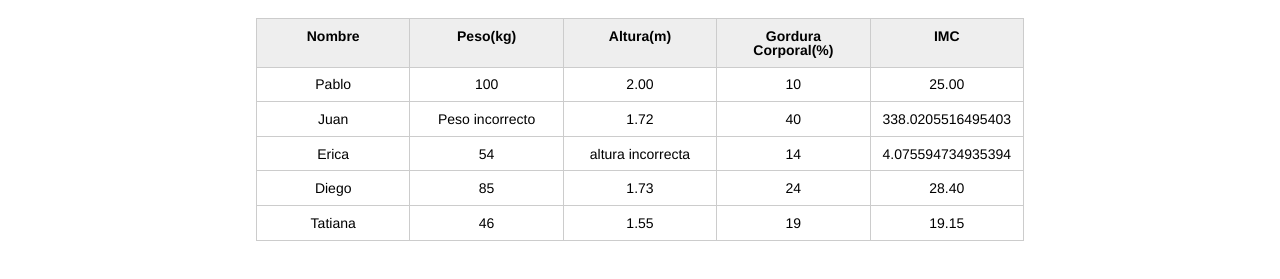
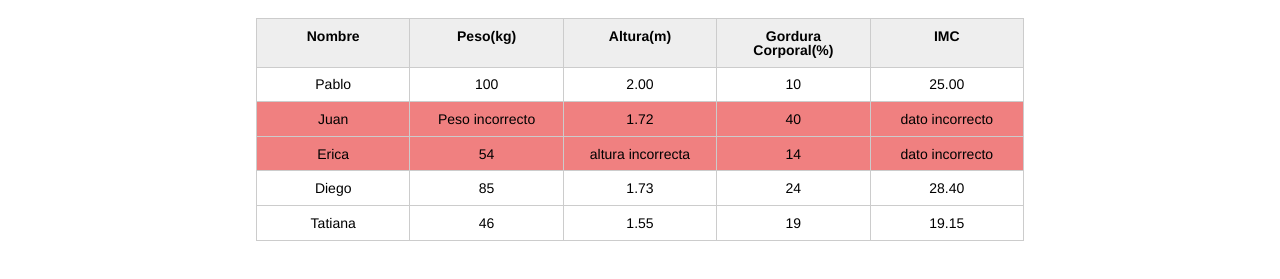
Before and after one commit to milagroscm/ALURA-Tema-JS, a plain HTML site: page 1746-JavaScript-parte1-aula0/index.html in a window 1280 px wide. Shown: the part 123-402 px from the top of the page. Drawn offline with Linux system fonts and the light colour scheme.

Commit message:
mostrando errores

```diff
--- a/1746-JavaScript-parte1-aula0/css/index.css
+++ b/1746-JavaScript-parte1-aula0/css/index.css
@@ -132,3 +132,7 @@ button[disabled=disabled], button:disabled {
 .campo-invalido{
 	border: 1px solid red;
 }
+
+.paciente-incorrecto{
+	background-color: lightcoral;
+}
--- a/1746-JavaScript-parte1-aula0/js/principal.js
+++ b/1746-JavaScript-parte1-aula0/js/principal.js
@@ -1,6 +1,6 @@
 let pacientes = document.querySelectorAll(".paciente");
 
-for(let i = 0;i < pacientes.length ; i++){
+for (let i = 0; i < pacientes.length; i++) {
   let paciente = pacientes[i];
   let tdPeso = paciente.querySelector(".info-peso");
   let peso = tdPeso.textContent;
@@ -9,37 +9,38 @@ for(let i = 0;i < pacientes.length ; i++){
   let altura = tdAltura.textContent;
 
   let tdIMC = paciente.querySelector(".info-imc");
-    let imc = peso /(altura * altura) ;
+  let imc = peso / (altura * altura);
   tdIMC.textContent = imc;
 
   let pesoEsValido = true;
   let alturaEsValido = true;
 
   //verdadero o falso --> verdadero
-    if(peso <= 0 || peso >= 1000){
+  if (peso <= 0 || peso >= 1000) {
     console.log("Peso Incorrecto");
     tdPeso.textContent = "Peso incorrecto";
+    paciente.classList.add("paciente-incorrecto");
     pesoEsValido = false;
   }
 
   //verdadero o falso --> verdadero
-    if(altura <= 0 || altura >= 3.00){
+  if (altura <= 0 || altura >= 3.0) {
     console.log("Altura Incorrecto");
     tdAltura.textContent = "altura incorrecta";
+    paciente.classList.add("paciente-incorrecto");
     alturaEsValido = false;
   }
 
   //verdadero y verdadero --> verdadero
   //verdadero Y falso --> falso
   //falaso Y falso --> falso
-    if(pesoEsValido && alturaEsValido){
-        let imc = peso /(altura * altura) ;
+  if (pesoEsValido && alturaEsValido) {
+    let imc = peso / (altura * altura);
     tdIMC.textContent = imc.toFixed(2);
+  } else {
+    tdIMC.textContent = "dato incorrecto";
   }
 }
-
-
-
 
 //console.log(paciente);
 //console.log(tdPeso);
```
Lines whose indentation alone changed are shown as unchanged.
